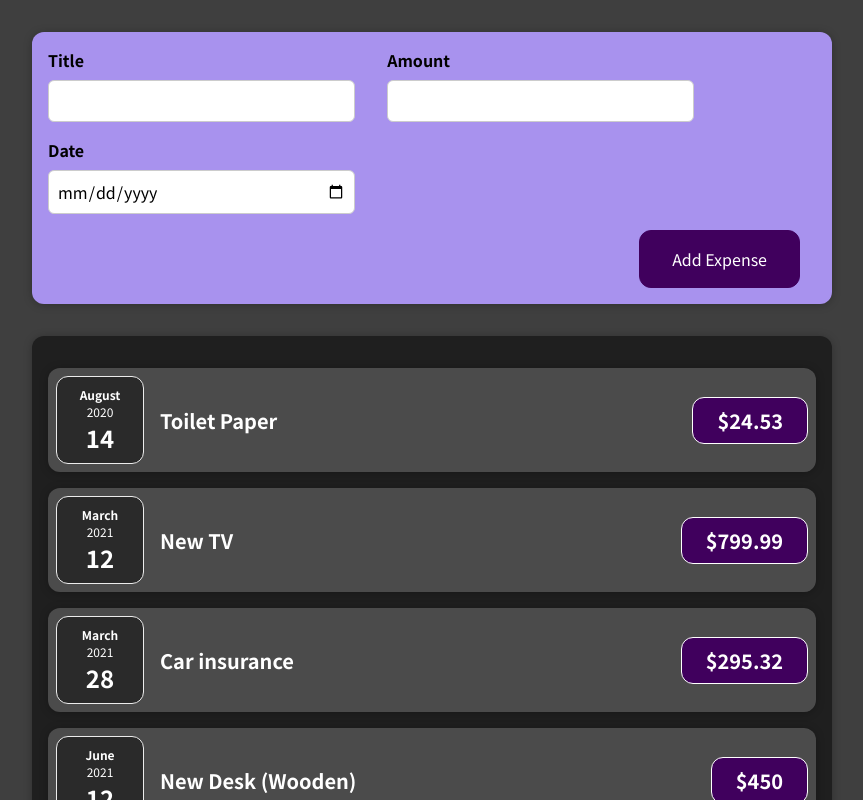
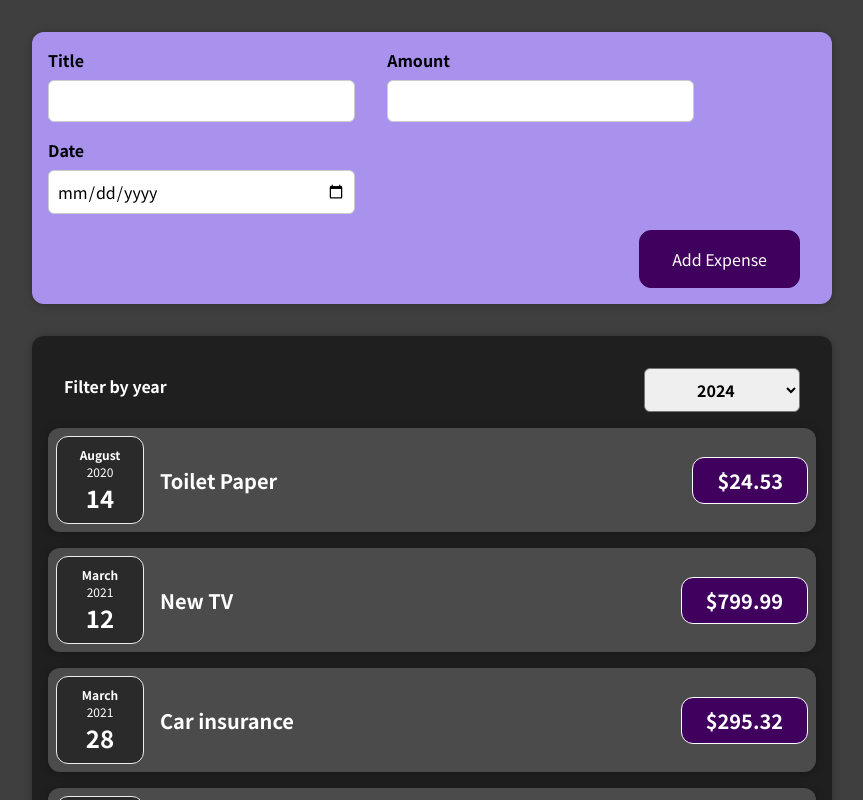
Before and after one commit to MarcinSQL/expense-calendar, a React (Create React App) app: page / in a window 1280 px wide. Shown: the top 800 px of the page, without its empty margins (208-1071 px from the left). Built offline with nearby package versions, Linux system fonts and the light colour scheme.

Commit message:
Added filter by year component with lifting year up to Expenses component

```diff
--- a/src/App.js
+++ b/src/App.js
@@ -47,7 +47,7 @@ const App = () => {
 
   return (
     <div>
-      <NewExpense onAddeExpense={addExpenseHandler} />
+      <NewExpense onAddExpense={addExpenseHandler} />
       <Expenses expensesList={expenses} />
     </div>
   );
--- a/src/components/Expenses/Expenses.js
+++ b/src/components/Expenses/Expenses.js
@@ -1,10 +1,18 @@
-import './Expenses.css';
+import React, { useState } from "react";
+
+import "./Expenses.css";
 import ExpenseItem from "./ExpenseItem";
+import ExpensesFilter from "../ExpensesFilter/ExpensesFilter";
 import Card from "../UI/Card";
 
 function Expenses(props) {
+  const changeYearHandler = (enteredYear) => {
+    console.log(enteredYear);
+  }
+
   return (
       <Card className="expenses">
+      <ExpensesFilter onChangeYear={changeYearHandler} />
         <ExpenseItem
           title={props.expensesList[0].title}
           amount={props.expensesList[0].amount}
--- /dev/null
+++ b/src/components/ExpensesFilter/ExpensesFilter.css
@@ -0,0 +1,24 @@
+.expenses-filter {
+    color: white;
+    padding: 0 1rem;
+  }
+
+  .expenses-filter__control {
+    display: flex;
+    width: 100%;
+    align-items: center;
+    justify-content: space-between;
+    margin: 1rem 0;
+  }
+
+  .expenses-filter label {
+    font-weight: bold;
+    margin-bottom: 0.5rem;
+  }
+
+  .expenses-filter select {
+    font: inherit;
+    padding: 0.5rem 3rem;
+    font-weight: bold;
+    border-radius: 6px;
+  }
--- /dev/null
+++ b/src/components/ExpensesFilter/ExpensesFilter.js
@@ -0,0 +1,29 @@
+import React, { useState } from "react";
+
+import "./ExpensesFilter.css";
+
+const ExpensesFilter = (props) => {
+  const [enteredYear, setEnteredYear] = useState("");
+
+  const yearChangeHandler = (event) => {
+    setEnteredYear(event.target.value);
+    props.onChangeYear(event.target.value);
+  };
+
+  return (
+    <div className="expenses-filter">
+      <div className="expenses-filter__control">
+        <label>Filter by year</label>
+        <select onChange={yearChangeHandler}>
+          <option value="2024">2024</option>
+          <option value="2023">2023</option>
+          <option value="2022">2022</option>
+          <option value="2021">2021</option>
+          <option value="2020">2020</option>
+        </select>
+      </div>
+    </div>
+  );
+};
+
+export default ExpensesFilter;
```
Lines whose indentation alone changed are shown as unchanged.
